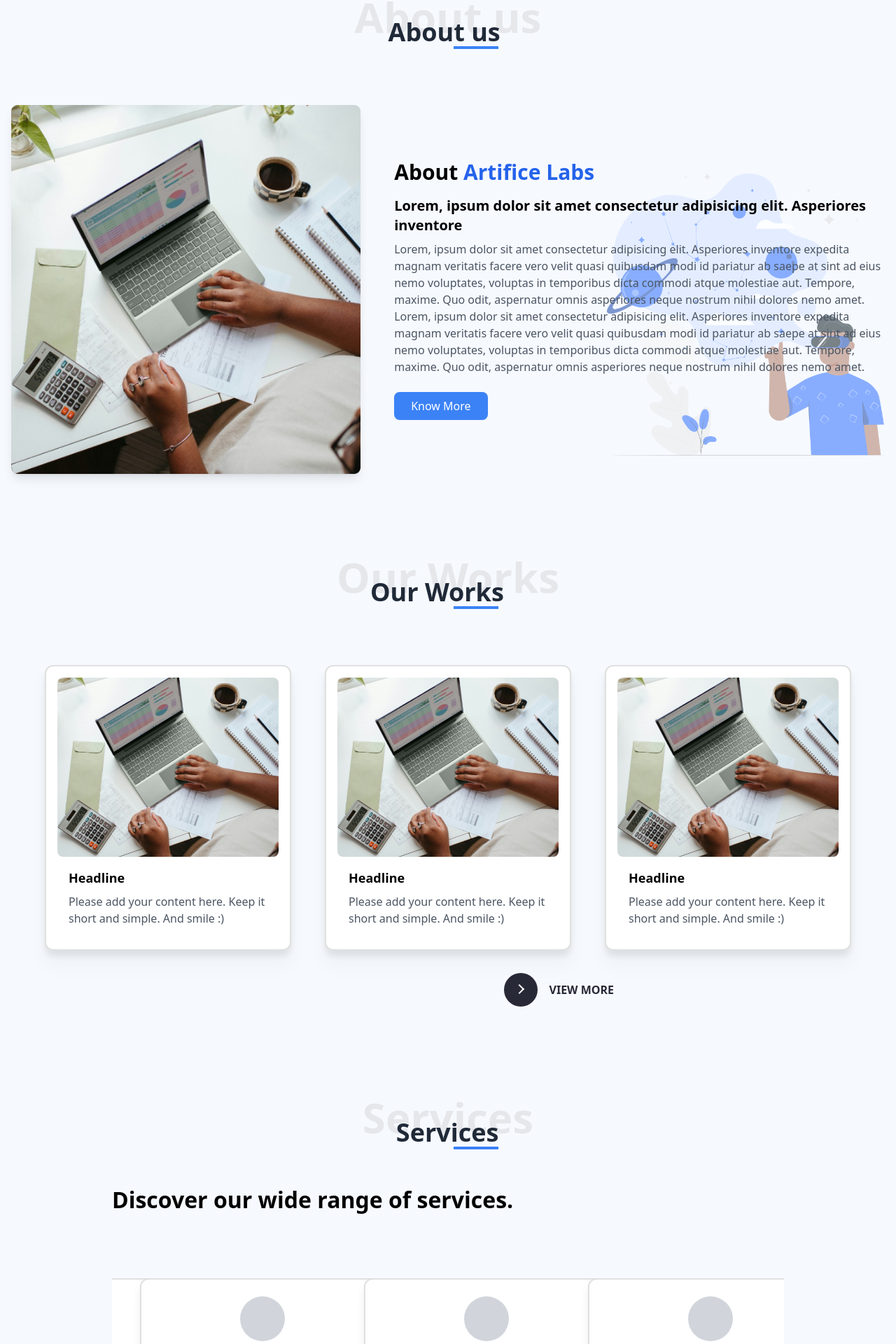
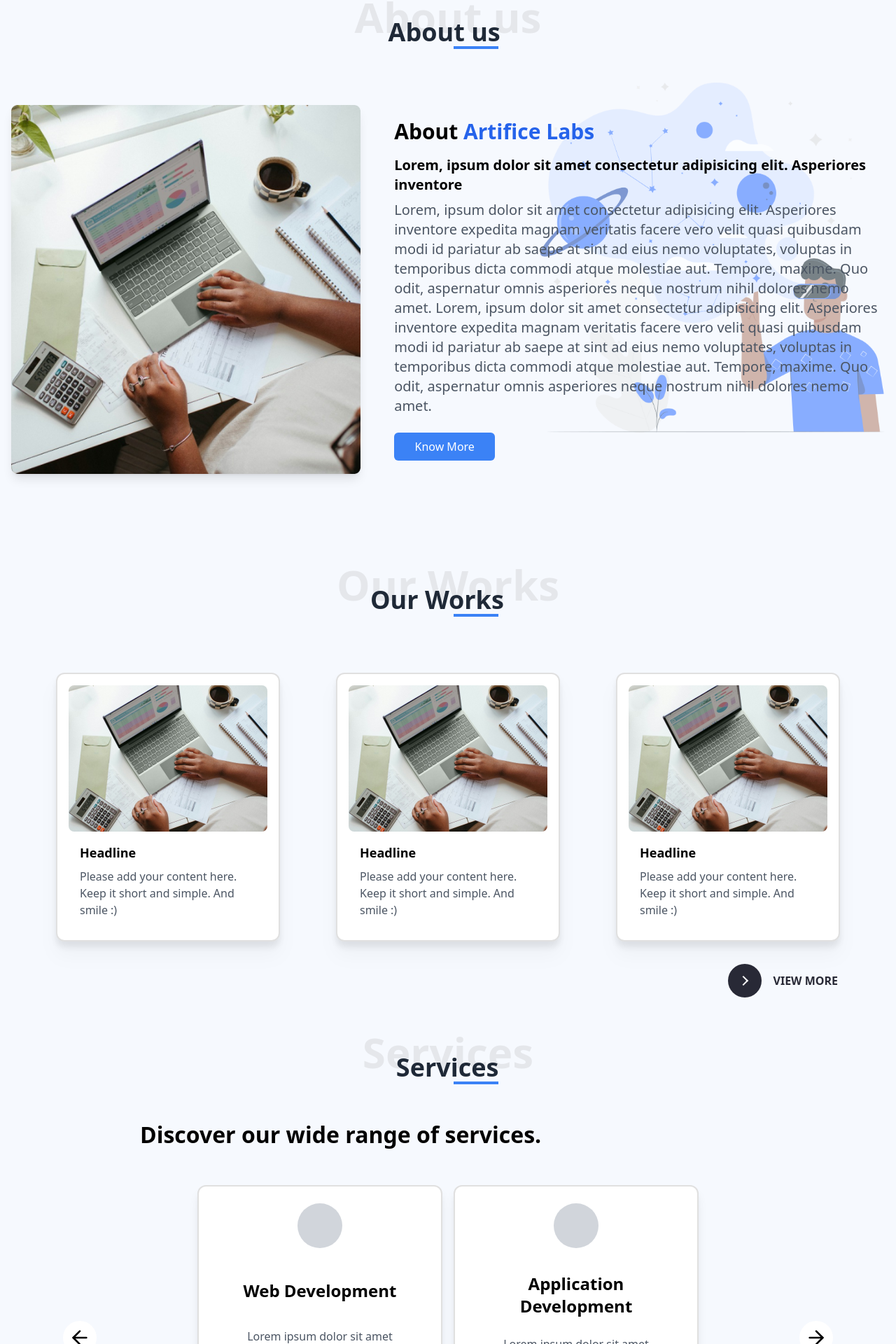
Before and after one commit to patelms35/artifice-labs-react, a React (Vite) app in the folder artifice/: page / in a window 1280 px wide. Shown: the part 870-2790 px from the top of the page at 70% size. Built offline with nearby package versions, Linux system fonts and the light colour scheme.

Commit message:
change in some files

```diff
--- a/artifice/src/components/HomeSection.jsx
+++ b/artifice/src/components/HomeSection.jsx
@@ -20,30 +20,31 @@ const HomeSection = () => {
       <Navbar />
 
       {/* Hero Section */}
-      <section className="h-screen flex flex-col justify-center items-center bg-[url('/Background.jpeg')] bg-cover bg-center">
+      <section className="h-screen flex flex-col justify-center items-center bg-[url('/Background.jpeg')] bg-cover bg-center relative">
         <div className="bg-black opacity-50 w-full h-full absolute top-0 left-0"></div>
-
-        {/* Home */}
-        <div className="text-center text-white px-6 z-10">
+        <div className="text-center text-white px-6 relative z-10">
           <h1
-            className="text-4xl md:text-6xl font-bold mb-4"
+            className="text-3xl sm:text-4xl md:text-5xl lg:text-6xl font-bold mb-4"
             data-aos="fade-right"
           >
             Inspired and passionate about innovation.
           </h1>
-          <p className="text-lg md:text-2xl mb-8" data-aos="fade-right">
+          <p
+            className="text-base sm:text-lg md:text-xl lg:text-2xl mb-8"
+            data-aos="fade-right"
+          >
             Lorem, ipsum dolor sit amet
           </p>
           <button
             data-aos="fade-up"
-            className="font-sans flex justify-center gap-2 items-center mx-auto shadow-xl text-lg text-gray-50 bg-[#0B5EFF] backdrop-blur-md lg:font-semibold isolation-auto border-gray-50 before:absolute before:w-full before:transition-all before:duration-700 before:hover:w-full before:-left-full before:hover:left-0 before:rounded-full before:bg-[#FFFFFF] hover:text-black before:-z-10 before:aspect-square before:hover:scale-200 before:hover:duration-500 relative z-10 px-4 py-2 overflow-hidden border-2 rounded-full group"
+            className="font-sans flex justify-center gap-2 items-center mx-auto shadow-xl text-base sm:text-lg md:text-xl lg:text-lg text-gray-50 bg-[#0B5EFF] backdrop-blur-md lg:font-semibold border-gray-50 before:absolute before:w-full before:transition-all before:duration-700 before:hover:w-full before:-left-full before:hover:left-0 before:rounded-full before:bg-[#FFFFFF] hover:text-black before:-z-10 before:aspect-square before:hover:scale-200 before:hover:duration-500 relative z-10 px-4 py-2 overflow-hidden border-2 rounded-full group"
             type="submit"
           >
             Get Started
             <svg
               xmlns="http://www.w3.org/2000/svg"
               viewBox="0 0 16 19"
-              className="w-8 h-8 justify-end bg-[#0B5EFF] group-hover:rotate-90 group-hover:bg-gray-50 text-gray-50 ease-linear duration-300 rounded-full border-2 border-white-700 group-hover:border-gray-700 p-2 rotate-45"
+              className="w-6 h-6 sm:w-8 sm:h-8 justify-end bg-[#0B5EFF] group-hover:rotate-90 group-hover:bg-gray-50 text-gray-50 ease-linear duration-300 rounded-full border-2 border-white-700 group-hover:border-gray-700 p-2 rotate-45"
             >
               <path
                 className="fill-white group-hover:fill-gray-800"
@@ -55,11 +56,12 @@ const HomeSection = () => {
       </section>
 
       {/* About Us Section */}
-      <section className="py-16 bg-[#F6F9FE] h-screen">
+      <section className="py-16 bg-[#F6F9FE]">
         <div className="container mx-auto px-4">
           <MainHeading title="About us" backgroundTitle="About us" />
-          <div className="flex flex-col md:flex-row items-center mt-20">
-            <div className="w-full md:w-1/2 lg:w-2/5 mb-8 md:mb-0">
+          <div className="relative flex flex-col md:flex-row items-center mt-10 md:mt-20">
+            {/* Left Image */}
+            <div className="z-30 w-full md:w-1/2 lg:w-2/5 mb-8 md:mb-0">
               <img
                 src="/about.png"
                 alt="About Us"
@@ -67,22 +69,27 @@ const HomeSection = () => {
                 data-aos="fade-right"
               />
             </div>
-            <div className="md:w-1/2 lg:w-3/5 md:pl-12">
+
+            {/* Right Text Content */}
+            <div className="md:w-1/2 lg:w-3/5 md:pl-12 relative flex flex-col justify-between">
               <h1
-                className="text-3xl font-bold text-black mb-4 z-10 relative"
+                className="text-2xl sm:text-3xl md:text-4xl lg:text-3xl font-bold text-black mb-4 z-20 relative"
                 data-aos="fade-left"
               >
                 About <span className="text-blue-600">Artifice Labs</span>
               </h1>
-              <h3 className="text-xl font-semibold mb-2 z-10 relative" data-aos="fade-left">
+              <h3
+                className="text-lg sm:text-xl md:text-2xl lg:text-xl font-semibold mb-2 z-20 relative"
+                data-aos="fade-left"
+              >
                 Lorem, ipsum dolor sit amet consectetur adipisicing elit.
                 Asperiores inventore
               </h3>
-              {/* Container for paragraph and image */}
-              <div className="relative">
-                {/* Paragraph */}
+
+              {/* Text Paragraph */}
+              <div className="relative flex-1">
                 <p
-                  className="text-gray-600 mb-6 relative z-10"
+                  className="text-gray-600 mb-6 relative z-20 text-base sm:text-lg md:text-xl"
                   data-aos="fade-left"
                 >
                   Lorem, ipsum dolor sit amet consectetur adipisicing elit.
@@ -98,19 +105,23 @@ const HomeSection = () => {
                   molestiae aut. Tempore, maxime. Quo odit, aspernatur omnis
                   asperiores neque nostrum nihil dolores nemo amet.
                 </p>
-                {/* Image positioned behind the text */}
-                <div className="absolute inset-0 z-0 -top-[6rem] left-[19rem]" data-aos="fade-up">
+
+                {/* Background Image */}
+                <div
+                  className="z-10 absolute inset-x-0 bottom-0 flex justify-center lg:justify-end lg:items-end"
+                  data-aos="fade-up"
+                >
                   <img
-                    className="opacity-60"
+                    className="opacity-60 w-[80%] lg:w-auto lg:h-[500px] object-contain"
                     src="../src/assets/Vectors/about.png"
-                    alt=""
-                    width={550}
-                    height={550}
+                    alt="Background"
                   />
                 </div>
               </div>
+
+              {/* Know More Button */}
               <button
-                className="cursor-pointer transition-all bg-blue-500 text-white px-6 py-2 rounded-lg border-blue-600 border-b-[4px] hover:brightness-110 hover:-translate-y-[1px] hover:border-b-[6px] active:border-b-[2px] active:brightness-90 active:translate-y-[2px]"
+                className="cursor-pointer transition-all bg-blue-500 text-white px-4 py-2 rounded-md w-36 text-center border-blue-600 border-b-[2px] sm:border-b-[4px] hover:brightness-110 hover:-translate-y-1 hover:border-b-[4px] active:border-b-[2px] active:brightness-90 active:translate-y-1"
                 data-aos="fade-up"
               >
                 Know More
@@ -120,28 +131,28 @@ const HomeSection = () => {
         </div>
       </section>
 
-      {/* Our Works Section */}
-      <section className="w-full py-16 flex flex-col justify-center items-center bg-[#F6F9FE]">
-        {/* Section Title */}
-        <div className="mb-20">
+      {/* Our Works */}
+      <section className="w-full py-16 flex flex-col justify-center items-center bg-[#F6F9FE] relative">
+        <div className="mb-10 md:mb-20">
           <MainHeading title="Our Works" backgroundTitle="Our Works" />
         </div>
 
-        {/* Works Cards */}
-        <div className="flex flex-wrap justify-center lg:justify-between gap-12 px-6">
+        <div className="relative flex flex-wrap justify-center gap-6 md:gap-20 px-4 md:px-6 lg:px-12">
+          {/* Wrapper for alignment */}
+          <div className="flex flex-wrap gap-6 md:gap-20 justify-center relative">
             {/* Single Card */}
             <div
-            className="bg-white rounded-xl p-4 max-w-[20rem] lg:max-w-[22rem] border-2 border-[#E0E0E0] drop-shadow-xl hover:drop-shadow-2xl "
+              className="bg-white rounded-xl p-4 max-w-80 border-2 border-[#E0E0E0] drop-shadow-xl hover:drop-shadow-2xl h-96"
               data-aos="fade-right"
             >
               <img
                 src="/about.png"
                 alt="Work 1"
-              className="w-full h-64 object-cover rounded-lg"
+                className="w-full h-3/5 object-cover rounded-lg"
               />
-            <div className="p-4">
-              <h3 className="text-lg font-semibold">Headline</h3>
-              <p className="text-gray-600 mt-2">
+              <div className="p-4 h-2/5 flex flex-col justify-between">
+                <h3 className="text-base sm:text-lg font-semibold">Headline</h3>
+                <p className="text-gray-600 mt-2 text-sm sm:text-base">
                   Please add your content here. Keep it short and simple. And
                   smile :)
                 </p>
@@ -150,17 +161,17 @@ const HomeSection = () => {
 
             {/* Second Card */}
             <div
-            className="bg-white rounded-xl p-4 max-w-[20rem] lg:max-w-[22rem] border-2 border-[#E0E0E0] drop-shadow-xl hover:drop-shadow-2xl"
+              className="bg-white rounded-xl p-4 max-w-80 border-2 border-[#E0E0E0] drop-shadow-xl hover:drop-shadow-2xl h-96"
               data-aos="zoom-in"
             >
               <img
                 src="/about.png"
                 alt="Work 2"
-              className="w-full h-64 object-cover rounded-lg"
+                className="w-full h-3/5 object-cover rounded-lg"
               />
-            <div className="p-4">
-              <h3 className="text-lg font-semibold">Headline</h3>
-              <p className="text-gray-600 mt-2">
+              <div className="p-4 h-2/5 flex flex-col justify-between">
+                <h3 className="text-base sm:text-lg font-semibold">Headline</h3>
+                <p className="text-gray-600 mt-2 text-sm sm:text-base">
                   Please add your content here. Keep it short and simple. And
                   smile :)
                 </p>
@@ -169,17 +180,17 @@ const HomeSection = () => {
 
             {/* Third Card */}
             <div
-            className="bg-white rounded-xl  p-4 max-w-[20rem] lg:max-w-[22rem] border-2 border-[#E0E0E0] drop-shadow-xl hover:drop-shadow-2xl  "
+              className="bg-white rounded-xl p-4 max-w-80 border-2 border-[#E0E0E0] drop-shadow-xl hover:drop-shadow-2xl h-96"
               data-aos="fade-left"
             >
               <img
                 src="/about.png"
                 alt="Work 3"
-              className="w-full h-64 object-cover rounded-lg"
+                className="w-full h-3/5 object-cover rounded-lg"
               />
-            <div className="p-4">
-              <h3 className="text-lg font-semibold">Headline</h3>
-              <p className="text-gray-600 mt-2">
+              <div className="p-4 h-2/5 flex flex-col justify-between">
+                <h3 className="text-base sm:text-lg font-semibold">Headline</h3>
+                <p className="text-gray-600 mt-2 text-sm sm:text-base">
                   Please add your content here. Keep it short and simple. And
                   smile :)
                 </p>
@@ -187,17 +198,15 @@ const HomeSection = () => {
             </div>
           </div>
 
-        {/* View More Button */}
-        <div
-          className="flex justify-end w-full mt-8 px-6 lg:px-12"
-          data-aos="fade-right"
-        >
-          <button className="learn-more right-80">
+          {/* Button Container */}
+          <div className="absolute right-0 top-full flex justify-end pr-4 mt-4 lg:mt-8 max-w-full w-full">
+            <button className="learn-more">
               <span className="circle">
                 <span className="icon arrow"></span>
               </span>
               <span className="button-text">View More</span>
             </button>
+          </div>
         </div>
       </section>
 
--- a/artifice/src/components/ServicesSection.jsx
+++ b/artifice/src/components/ServicesSection.jsx
@@ -1,99 +1,72 @@
+import { useEffect, useState } from "react";
 import { ArrowLeft, ArrowRight } from "react-feather";
 import { useNavigate } from "react-router-dom";
-import Slider from "react-slick";
-import "slick-carousel/slick/slick-theme.css";
-import "slick-carousel/slick/slick.css";
 import MainHeading from "./MainHeading";
 
-const CustomPrevArrow = ({ onClick }) => {
-  return (
-    <button
-      className="absolute lg:left-[-30px] lg:top-1/2 lg:transform lg:-translate-y-1/2 bottom-[-40px] left-1/2 transform -translate-x-full translate-y-0 lg:translate-x-0 z-10"
-      onClick={onClick}
-    >
-      <ArrowLeft className="text-black w-6 h-6" />
-    </button>
-  );
-};
-
-const CustomNextArrow = ({ onClick }) => {
-  return (
-    <button
-      className="absolute lg:right-[50px] lg:top-1/2 lg:transform lg:-translate-y-1/2 bottom-[-40px] right-1/2 transform translate-x-full translate-y-0 lg:translate-x-0 z-10"
-      onClick={onClick}
-    >
-      <ArrowRight className="text-black w-6 h-6" />
-    </button>
-  );
-};
-
 const ServicesSection = () => {
+  const [currentSlide, setCurrentSlide] = useState(0);
+  const [cardsToShow, setCardsToShow] = useState(3);
   const navigate = useNavigate();
 
-  const settings = {
-    dots: false,
-    infinite: true,
-    speed: 500,
-    slidesToShow: 3,
-    slidesToScroll: 1,
-    prevArrow: <CustomPrevArrow />,
-    nextArrow: <CustomNextArrow />,
-    adaptiveHeight: false,
-    responsive: [
-      {
-        breakpoint: 1440,
-        settings: {
-          slidesToShow: 3,
-          slidesToScroll: 1,
-          centerMode: false,
-        },
-      },
-      {
-        breakpoint: 1024,
-        settings: {
-          slidesToShow: 2,
-          slidesToScroll: 1,
-          centerMode: false,
-        },
-      },
-      {
-        breakpoint: 768,
-        settings: {
-          slidesToShow: 1.5,
-          slidesToScroll: 1,
-          centerMode: true,
-          centerPadding: "40px",
-        },
-      },
-      {
-        breakpoint: 600,
-        settings: {
-          slidesToShow: 1,
-          slidesToScroll: 1,
-          centerMode: true,
-          centerPadding: "30px",
-        },
-      },
-      {
-        breakpoint: 480,
-        settings: {
-          slidesToShow: 1,
-          slidesToScroll: 1,
-          centerMode: true,
-          centerPadding: "20px",
-        },
-      },
-      {
-        breakpoint: 320,
-        settings: {
-          slidesToShow: 1,
-          slidesToScroll: 1,
-          centerMode: true,
-          centerPadding: "10px",
-        },
-      },
-    ],
+  const data = [
+    {
+      title: "Web Development",
+      content:
+        "Lorem ipsum dolor sit amet consectetur adipisicing elit. Asperiores inventore expedita magnam veritatis facere vero velit quasi quibusdam modi",
+    },
+    {
+      title: "Application Development",
+      content:
+        "Lorem ipsum dolor sit amet consectetur adipisicing elit. Asperiores inventore expedita magnam veritatis facere vero velit quasi quibusdam modi",
+    },
+    {
+      title: "AR/VR",
+      content:
+        "Lorem ipsum dolor sit amet consectetur adipisicing elit. Asperiores inventore expedita magnam veritatis facere vero velit quasi quibusdam modi",
+    },
+    {
+      title: "AI/ML",
+      content:
+        "Lorem ipsum dolor sit amet consectetur adipisicing elit. Asperiores inventore expedita magnam veritatis facere vero velit quasi quibusdam modi",
+    },
+    {
+      title: "UI/UX Design",
+      content:
+        "Lorem ipsum dolor sit amet consectetur adipisicing elit. Asperiores inventore expedita magnam veritatis facere vero velit quasi quibusdam modi",
+    },
+  ];
+
+  useEffect(() => {
+    const updateCardsToShow = () => {
+      if (window.innerWidth >= 1440) {
+        setCardsToShow(3);
+      } else if (window.innerWidth >= 1024) {
+        setCardsToShow(2);
+      } else {
+        setCardsToShow(1);
+      }
+    };
+
+    updateCardsToShow();
+    window.addEventListener("resize", updateCardsToShow);
+
+    return () => {
+      window.removeEventListener("resize", updateCardsToShow);
+    };
+  }, []);
+
+  const handleNext = () => {
+    setCurrentSlide((prev) => (prev + 1) % data.length);
   };
+
+  const handlePrev = () => {
+    setCurrentSlide((prev) => (prev - 1 + data.length) % data.length);
+  };
+
+  const slides = [];
+  for (let i = 0; i < cardsToShow; i++) {
+    slides.push(data[(currentSlide + i) % data.length]);
+  }
 
   const handleClick = (title) => {
     if (title === "Web Development") {
@@ -102,32 +75,28 @@ const ServicesSection = () => {
   };
 
   return (
-    <section className="w-full md:w-3/4 mx-auto py-16 bg-[#F6F9FE]  ">
+    <section className="w-full md:w-3/4 mx-auto py-16 bg-[#F6F9FE]">
       <div className="text-center mb-12">
         <MainHeading title="Services" backgroundTitle="Services" />
-
-        <p
-          className="text-left text-[32px] font-bold text-black mt-12"
-          data-aos="fade-right"
-        >
+        <p className="text-left text-[32px] ml-10 font-bold text-black mt-12">
           Discover our wide range of services.
         </p>
       </div>
 
-      <Slider {...settings}>
-        {data.map((item, index) => (
-          <div
-            key={index}
-            className="flex text-center flex-col items-center "
-            data-aos="fade-top"
-          >
-            <div className="shadow-lg hover:drop-shadow-2xl h-[435px] w-[350px] text-black rounded-xl bg-white p-6 flex flex-col justify-between items-center m-10  border-2 border-[#E0E0E0] mb-36 hover:border-[#106EEA] hover:border-opacity-40 hover:shadow-[#106EEA]/40 ">
-              <div className="h-16 w-16 bg-gray-300 rounded-full mb-6 "></div>
+      <div className="relative">
+        {/* Cards container */}
+        <div className="flex text-center justify-center items-center space-x-4">
+          {slides.map((item, index) => (
+            <div
+              key={index}
+              className="shadow-lg hover:drop-shadow-2xl h-[435px] w-[350px] text-black rounded-xl bg-white p-6 flex flex-col justify-between items-center border-2 border-[#E0E0E0] hover:border-[#106EEA] hover:border-opacity-40 hover:shadow-[#106EEA]/40 transition-transform duration-300 ease-in-out"
+            >
+              <div className="h-16 w-16 bg-gray-300 rounded-full mb-6"></div>
               <h3 className="text-2xl font-semibold mb-4">{item.title}</h3>
               <p className="text-center text-gray-600 mb-6">{item.content}</p>
               <button
+                onClick={() => handleClick(item.title)}
                 className="learn-more mt-4"
-                onClick={() => handleClick(item.title)}
               >
                 <span className="circle">
                   <span className="icon arrow"></span>
@@ -135,39 +104,26 @@ const ServicesSection = () => {
                 <span className="button-text">Learn more</span>
               </button>
             </div>
-          </div>
-        ))}
-      </Slider>
+          ))}
+        </div>
+
+        <div className="flex justify-center mt-6 lg:mt-0 lg:absolute lg:top-1/2 lg:left-0 lg:right-0 lg:flex lg:justify-between lg:px-10">
+          <button
+            className="lg:absolute lg:left-[-70px] lg:top-1/2 transform lg:-translate-y-1/2 z-10"
+            onClick={handlePrev}
+          >
+            <ArrowLeft className="text-black transition duration-300 hover:bg-gray-200 hover:text-white w-12 h-12 bg-white rounded-full p-2" />
+          </button>
+          <button
+            className="lg:absolute lg:right-[-70px] lg:top-1/2 transform lg:-translate-y-1/2 z-10"
+            onClick={handleNext}
+          >
+            <ArrowRight className="text-black transition duration-300 hover:bg-gray-200 hover:text-white w-12 h-12 bg-white rounded-full p-2" />
+          </button>
+        </div>
+      </div>
     </section>
   );
 };
 
-const data = [
-  {
-    title: "Web Development",
-    content:
-      "Lorem, ipsum dolor sit amet consectetur adipisicing elit. Asperiores inventore expedita magnam veritatis facere vero velit quasi quibusdam modi",
-  },
-  {
-    title: "Application Development",
-    content:
-      "Lorem, ipsum dolor sit amet consectetur adipisicing elit. Asperiores inventore expedita magnam veritatis facere vero velit quasi quibusdam modi",
-  },
-  {
-    title: "AR/VR",
-    content:
-      "Lorem, ipsum dolor sit amet consectetur adipisicing elit. Asperiores inventore expedita magnam veritatis facere vero velit quasi quibusdam modi",
-  },
-  {
-    title: "AI/ML",
-    content:
-      "Lorem, ipsum dolor sit amet consectetur adipisicing elit. Asperiores inventore expedita magnam veritatis facere vero velit quasi quibusdam modi",
-  },
-  {
-    title: "UI/UX Design",
-    content:
-      "Lorem, ipsum dolor sit amet consectetur adipisicing elit. Asperiores inventore expedita magnam veritatis facere vero velit quasi quibusdam modi",
-  },
-];
-
 export default ServicesSection;
```
Also changed, not shown: artifice/src/components/ContactUsSection.jsx (+9 -3 lines), artifice/src/components/MissionVisionSection.jsx (+22 -13 lines). Lines whose indentation alone changed are shown as unchanged.
